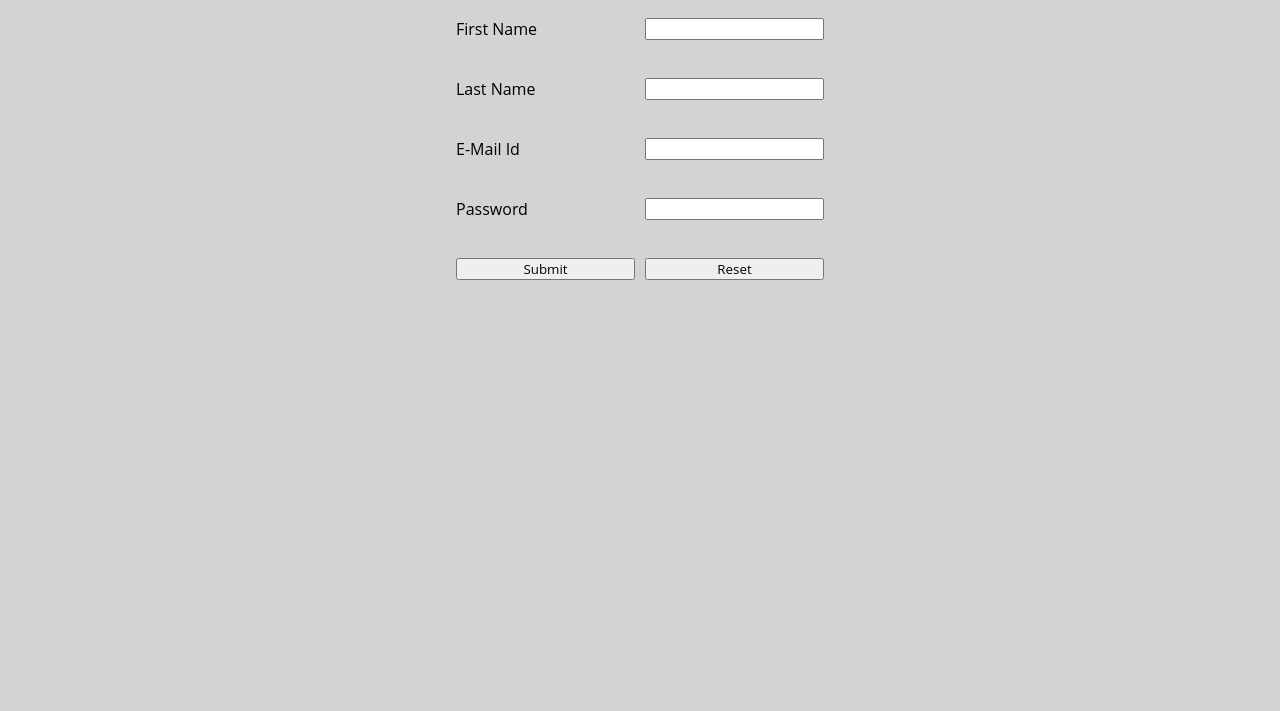
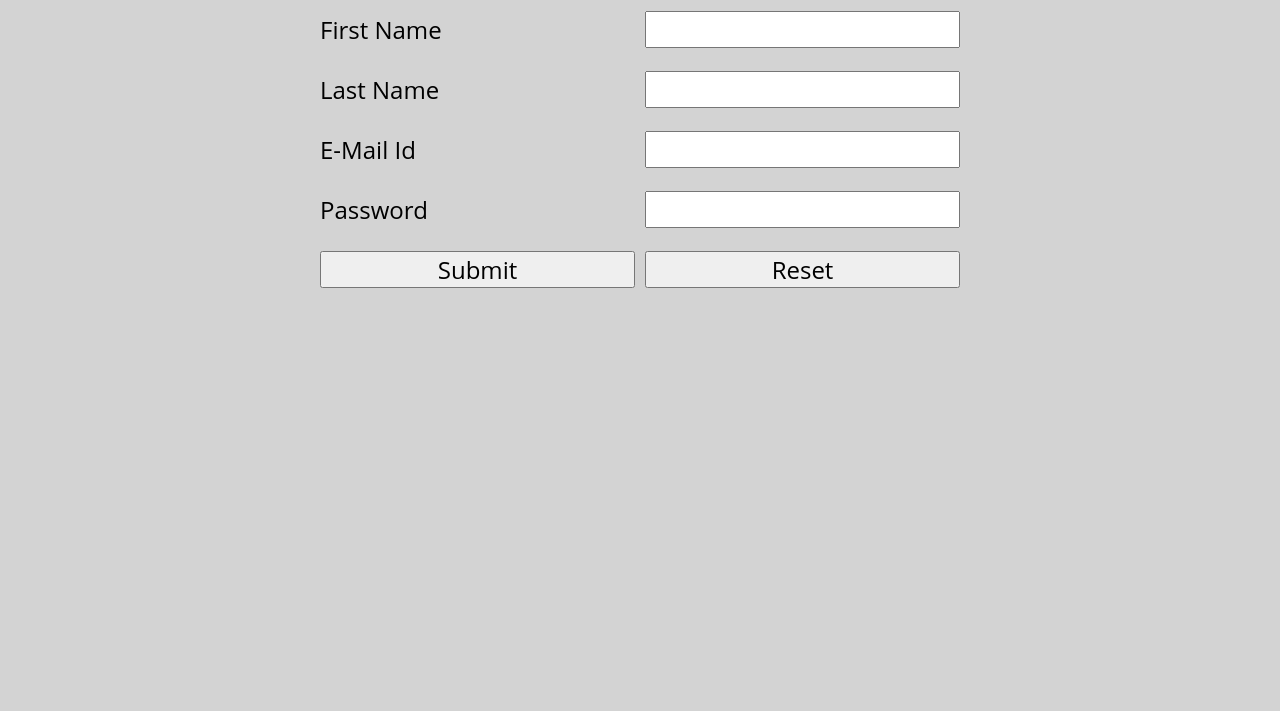
Before and after one commit to AhmadSheerazSaeed/ImaginaryComputerCompany, a plain HTML site: page htmlPages/signup.html in a window 1280 px wide. Shown: the part 89-800 px from the top of the page. Drawn offline with Linux system fonts and the light colour scheme.

Commit message:
13 07 2022 2145

```diff
--- a/css/site1.css
+++ b/css/site1.css
@@ -271,7 +271,12 @@ body {
   align-items: center;
 }
 
+.inputandLabel {
+  font-size: 1.5rem;
+}
+
 /* media quries --------------------------------------------------*/
+/*  ------------------------------------------------------------------------  */
 
 @media screen and (max-width: 1100px) {
   .serviceCards {
--- a/htmlPages/signup.html
+++ b/htmlPages/signup.html
@@ -16,8 +16,8 @@
         <div class="brandName">ImComCo</div>
         <nav class="navigation">
           <ul class="menu">
+            <li><a href="../index.html">Home</a></li>
             <li><a href="#">Services</a></li>
-            <li><a href="#">About</a></li>
             <li><a href="#">News & blog</a></li>
             <li><a href="#">Contact</a></li>
           </ul>
@@ -33,25 +33,26 @@
     <section class="formWrapper">
       <h2>Sign Up</h2>
       <form action="submit" method="post" class="signup">
-        <label for="firstName">First Name</label>
-        <input type="text" id="firstName" required />
+        <label for="firstName" class="inputandLabel">First Name</label>
+        <input class="inputandLabel" type="text" id="firstName" required />
 
-        <label for="lastName">Last Name</label>
-        <input type="text" id="lastName" required />
+        <label for="lastName" class="inputandLabel">Last Name</label>
+        <input class="inputandLabel" type="text" id="lastName" required />
 
-        <label for="email">E-Mail Id</label>
+        <label for="email" class="inputandLabel">E-Mail Id</label>
         <input
+          class="inputandLabel"
           type="text"
           id="email"
           required
           pattern="[a-z0-9._%+-]+@[a-z0-9.-]+\.[a-z]{2,4}$"
         />
 
-        <label for="password">Password</label>
-        <input type="password" id="password" required />
+        <label for="password" class="inputandLabel">Password</label>
+        <input class="inputandLabel" type="password" id="password" required />
 
-        <button type="submit">Submit</button>
-        <button type="reset">Reset</button>
+        <button type="submit" class="inputandLabel">Submit</button>
+        <button type="reset" class="inputandLabel">Reset</button>
       </form>
     </section>
   </body>
```
Also changed, not shown: index.html (+2 -2 lines).
